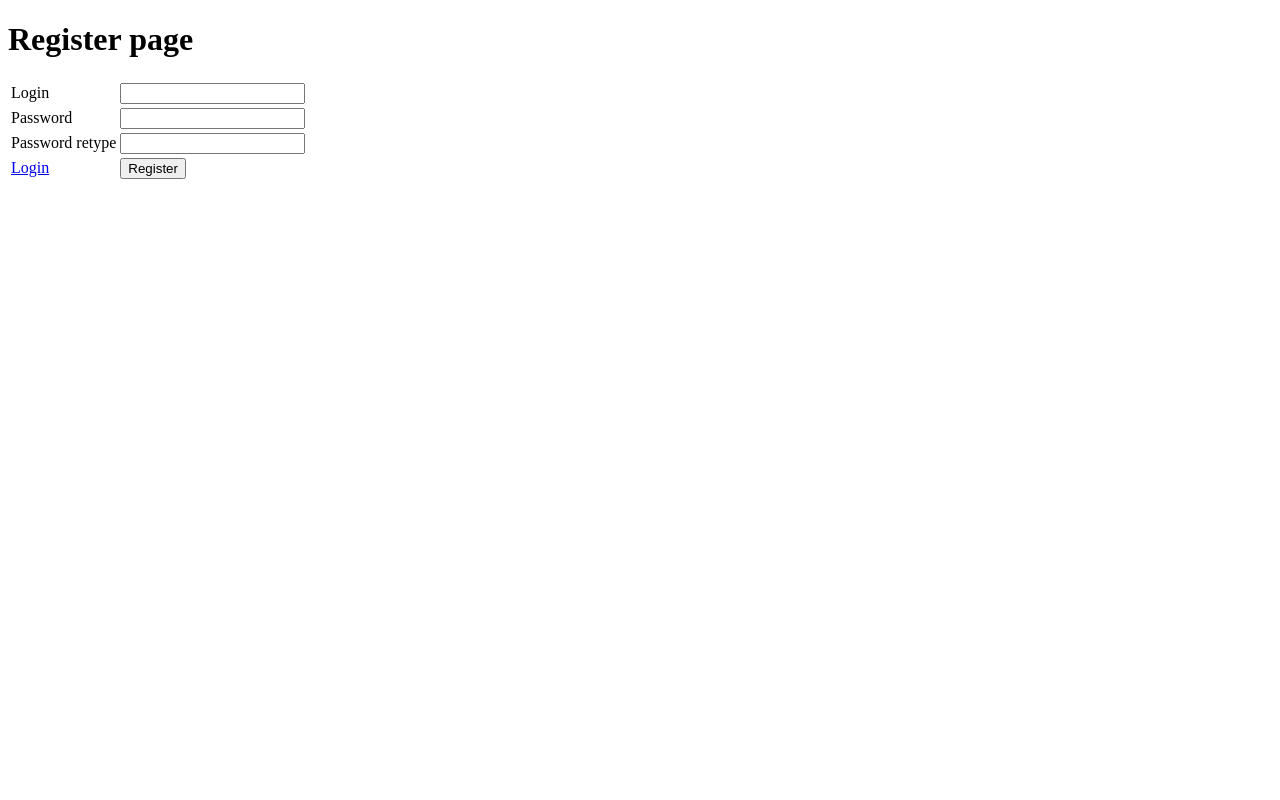
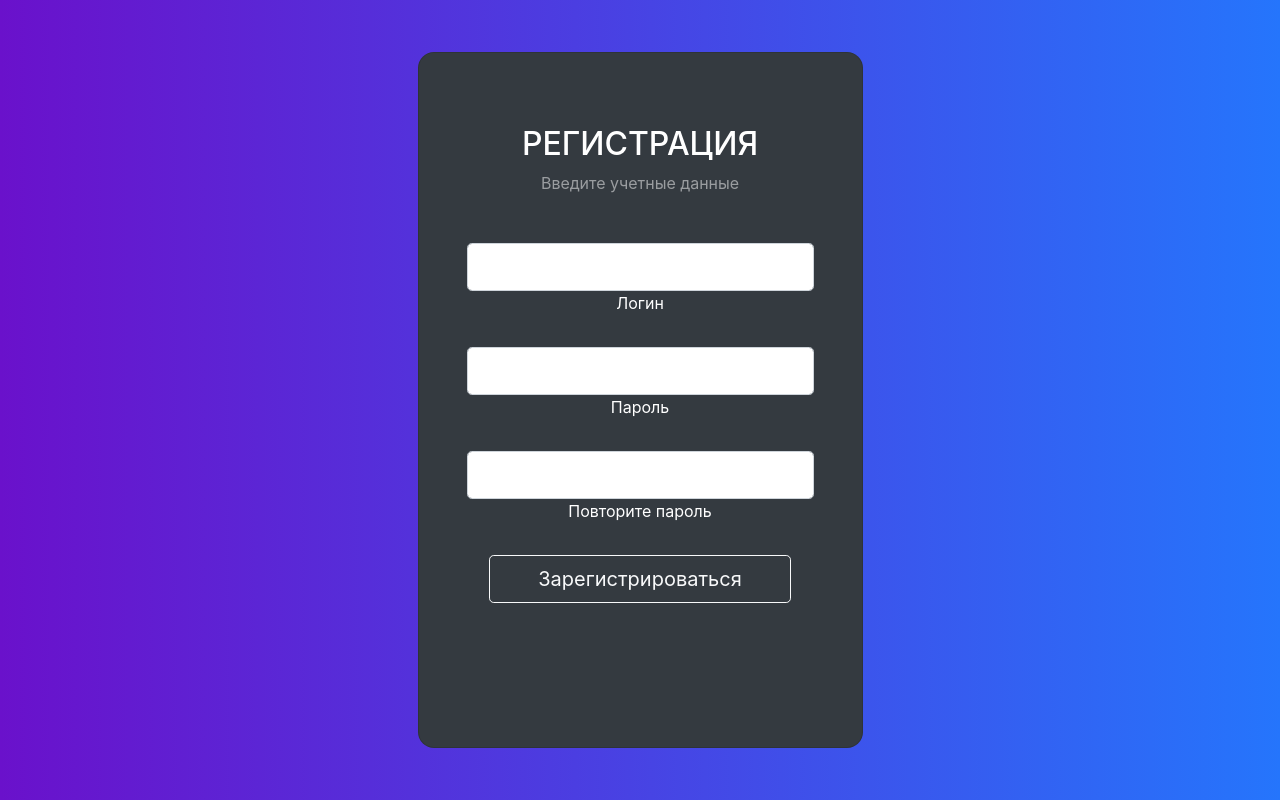
Before and after one commit to ccataha/SIAST-Tech, a Flask app: page /register in a window 1280 px wide. Run offline with Flask 2, Linux system fonts and the light colour scheme; parts of the project's set-up code (start-up, migrations or seed data) failed here and were passed over; some libraries are stand-ins or nearby versions.

Commit message:
add redirect and register

```diff
--- a/app/templates/interface.html
+++ b/app/templates/interface.html
@@ -21,6 +21,11 @@ open active
 
 
                                 <button class="btn btn-primary btn-round btn-simple float-right hidden-xs m-l-10" onclick="window.location.href='/testing'">Тестирование модели</button>
+                            </div>
+                            <div class="col-lg-4 col-md-4 col-sm-12 text-right">
+
+
+                                <button class="btn btn-primary btn-round btn-simple float-right hidden-xs m-l-10" onclick="window.location.href='/logout'">Выйти</button>
                             </div>
                         </div>
                     </div>
--- a/app/templates/register.html
+++ b/app/templates/register.html
@@ -1,41 +1,58 @@
-<!DOCTYPE html>
-<html lang="en">
+<!doctype html>
+<html lang="ru">
 <head>
-    <meta charset="UTF-8">
-    <title>Title</title>
+  <!-- Кодировка веб-страницы -->
+  <meta charset="utf-8">
+  <!-- Настройка viewport -->
+  <meta name="viewport" content="width=device-width, initial-scale=1">
+  <title>СИАСТ - Регистрация</title>
+  <!-- Custom CSS-->
+  <link rel="stylesheet" href="{{url_for('static',filename='assets/css/login.css')}}">
+  <!-- Bootstrap CSS (Cloudflare CDN) -->
+  <link rel="stylesheet" href="https://cdnjs.cloudflare.com/ajax/libs/twitter-bootstrap/4.6.1/css/bootstrap.min.css" integrity="sha512-T584yQ/tdRR5QwOpfvDfVQUidzfgc2339Lc8uBDtcp/wYu80d7jwBgAxbyMh0a9YM9F8N3tdErpFI8iaGx6x5g==" crossorigin="anonymous" referrerpolicy="no-referrer">
+  <!-- jQuery (Cloudflare CDN) -->
+  <script defer src="https://cdnjs.cloudflare.com/ajax/libs/jquery/3.6.0/jquery.min.js" integrity="sha512-894YE6QWD5I59HgZOGReFYm4dnWc1Qt5NtvYSaNcOP+u1T9qYdvdihz0PPSiiqn/+/3e7Jo4EaG7TubfWGUrMQ==" crossorigin="anonymous" referrerpolicy="no-referrer"></script>
+  <!-- Bootstrap Bundle JS (Cloudflare CDN) -->
+  <script defer src="https://cdnjs.cloudflare.com/ajax/libs/twitter-bootstrap/4.6.1/js/bootstrap.min.js" integrity="sha512-UR25UO94eTnCVwjbXozyeVd6ZqpaAE9naiEUBK/A+QDbfSTQFhPGj5lOR6d8tsgbBk84Ggb5A3EkjsOgPRPcKA==" crossorigin="anonymous" referrerpolicy="no-referrer"></script>
 </head>
 <body>
-<h1>Register page</h1>
+<!-- Контент страницы -->
+  <form method="POST">
+    <section class="vh-100 gradient-custom">
 
-{% with messages = get_flashed_messages() %}
-  {% if messages %}
-    <ul class=flashes>
-    {% for message in messages %}
-      <li>{{ message }}</li>
-    {% endfor %}
-    </ul>
-  {% endif %}
-{% endwith %}
+        <div class="container py-5 h-100">
+          <div class="row d-flex justify-content-center align-items-center h-100">
+            <div class="col-12 col-md-8 col-lg-6 col-xl-5">
+              <div class="card bg-dark text-white" style="border-radius: 1rem;">
+                <div class="card-body p-5 text-center">
 
-<form method="POST">
-    <table>
-        <tr>
-            <td>Login</td>
-            <td><input type="text" name="login"></td>
-        </tr>
-        <tr>
-            <td>Password</td>
-            <td><input type="password" name="password"></td>
-        </tr>
-        <tr>
-            <td>Password retype</td>
-            <td><input type="password" name="password2"></td>
-        </tr>
-        <tr>
-            <td><a href="{{ url_for('login_page') }}">Login</a></td>
-            <td><input type="submit" value="Register"></td>
-        </tr>
-    </table>
-</form>
-</body>
-</html>
+                  <div class="mb-md-5 mt-md-4 pb-5">
+
+                    <h2 class="fw-bold mb-2 text-uppercase">Регистрация</h2>
+                    <p class="text-white-50 mb-5">Введите учетные данные</p>
+
+                    <div class="form-outline form-white mb-4">
+                      <input type="text" id="typeLoginX" name="login" class="form-control form-control-lg" />
+                      <label class="form-label" for="typeLoginX">Логин</label>
+                    </div>
+
+                    <div class="form-outline form-white mb-4">
+                      <input type="password" id="typePasswordX" name="password" class="form-control form-control-lg" />
+                      <label class="form-label" for="typePasswordX">Пароль</label>
+                    </div>
+                    <div class="form-outline form-white mb-4">
+                      <input type="password" id="typePasswordX" name="password2" class="form-control form-control-lg" />
+                      <label class="form-label" for="typePasswordX">Повторите пароль</label>
+                    </div>
+                    <a href="{{ url_for('login_page') }}"> <button class="btn btn-outline-light btn-lg px-5" type="submit">Зарегистрироваться</button> </a>
+                  </div>
+
+                </div>
+              </div>
+            </div>
+          </div>
+        </div>
+      </section>
+    </form>
+  </body>
+  </html>
```
Also changed, not shown: app.db.
